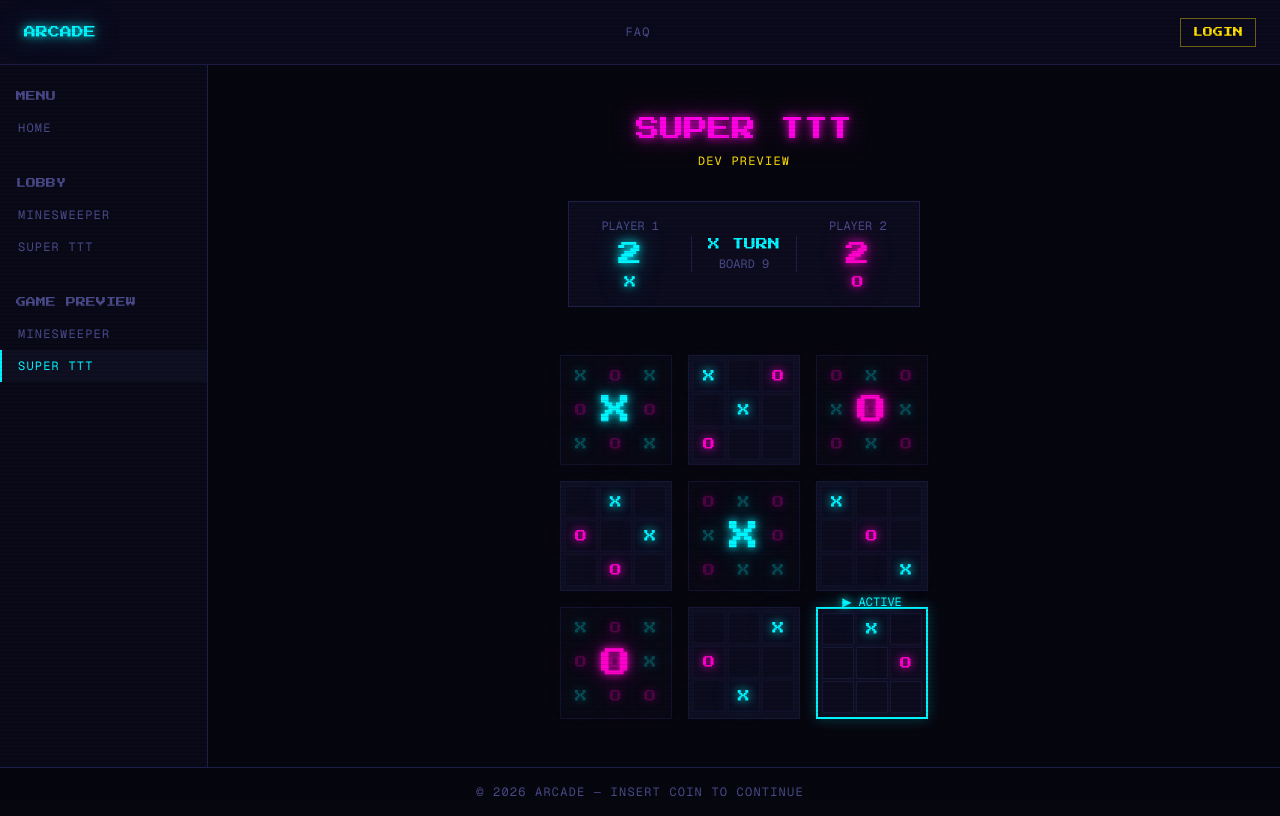
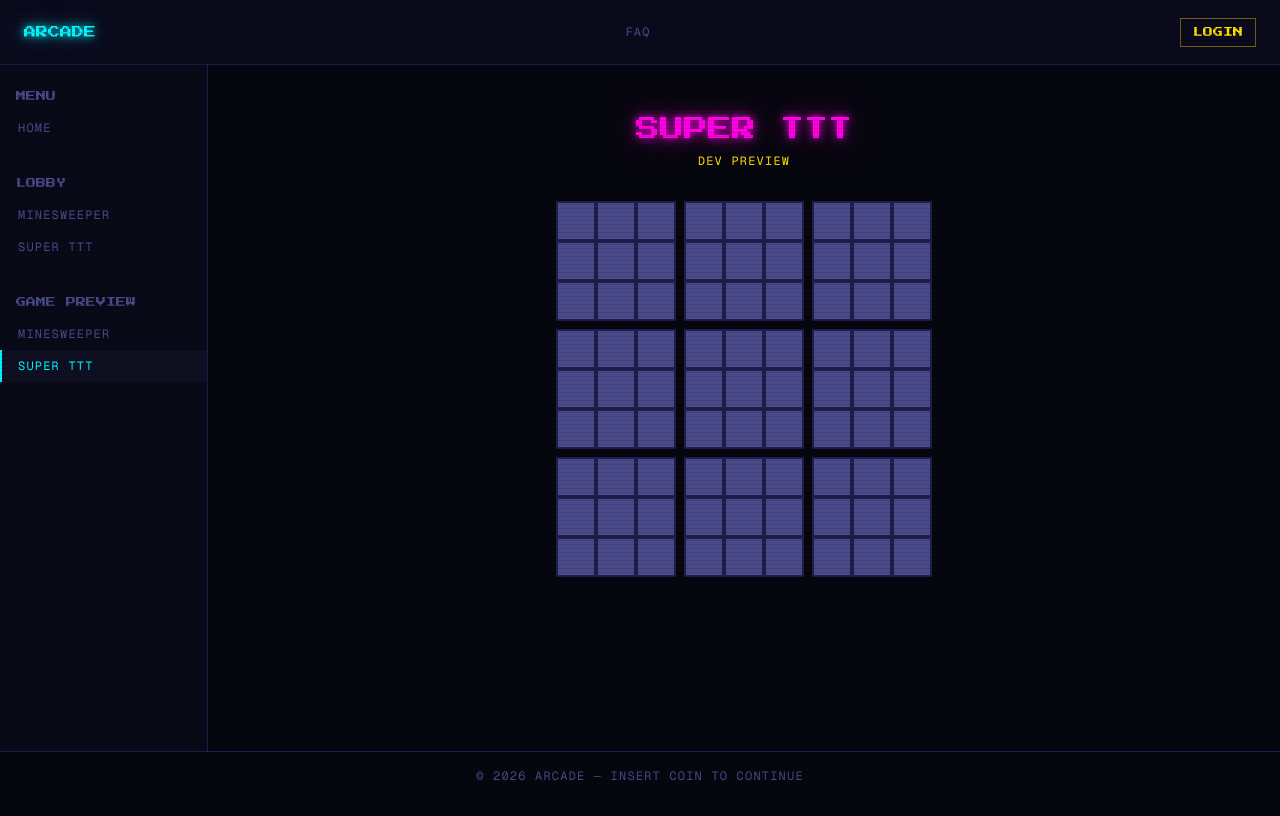
Before and after one commit to filly7721/ft_transcendance, a Next.js app in the folder frontend/: page /game/super-tic-tac-toe in a window 1280 px wide. Built offline with nearby package versions, Linux system fonts and the light colour scheme.

Commit message:
added superTTT components structure

```diff
--- a/frontend/src/app/(with-sidebar)/game/super-tic-tac-toe/page.tsx
+++ b/frontend/src/app/(with-sidebar)/game/super-tic-tac-toe/page.tsx
@@ -1,19 +1,63 @@
+"use client";
+
+import Button from "@/components/Button";
 import SuperTttDemo from "@/components/games/SuperTttDemo";
+import { useState } from "react";
+
+type Cell = string;
+
+interface GameState {
+  boards: Cell[][];
+  currPlayer: string;
+}
 
 // Dedicated super-tic-tac-toe game page — currently shows the static demo board.
 // TODO: build the real game here; multiplayer rooms will live at
 // /lobby/super-tic-tac-toe/[room-code] and reuse the game component built for this page.
 export default function SuperTicTacToeGame() {
+  const [gameState, setGameState] = useState<GameState>({
+    boards: Array.from({ length: 9 }, () => Array(9).fill("")),
+    currPlayer: "x",
+  });
+  // setGameState({ ...gameState, currPlayer: "x" })
+
   return (
     <div className="mx-auto flex max-w-6xl flex-col items-center gap-8 px-6 py-12">
       <div className="text-center">
-        <h1 className="mb-2 font-arcade text-2xl glow-magenta animate-glow-pulse">SUPER TTT</h1>
+        <h1 className="mb-2 font-arcade text-2xl glow-magenta animate-glow-pulse">
+          SUPER TTT
+        </h1>
         <p className="font-mono text-xs uppercase tracking-widest text-neon-yellow animate-blink">
           DEV PREVIEW
         </p>
       </div>
-
-      <SuperTttDemo />
+      <BigBoard state={gameState} />
     </div>
   );
 }
+
+// function
+
+function SmallBoard({ board }: { board: Cell[] }) {
+  return (
+    <div className="grid grid-cols-3 grid-rows-3">
+      {board.map((cell, i) => {
+        return (
+          <div
+            key={i}
+            className="border-arcade-border border-2 bg-arcade-muted w-10 aspect-square"
+          />
+        );
+      })}
+    </div>
+  );
+}
+function BigBoard({ state }: { state: GameState }) {
+  return (
+    <div className="grid grid-cols-3 grid-rows-3 gap-2">
+      {state.boards.map((board, idx) => {
+        return <SmallBoard key={idx} board={board} />;
+      })}
+    </div>
+  );
+}
```
Also changed, not shown: 1 other file (tests, documents, lock files or other folders).
